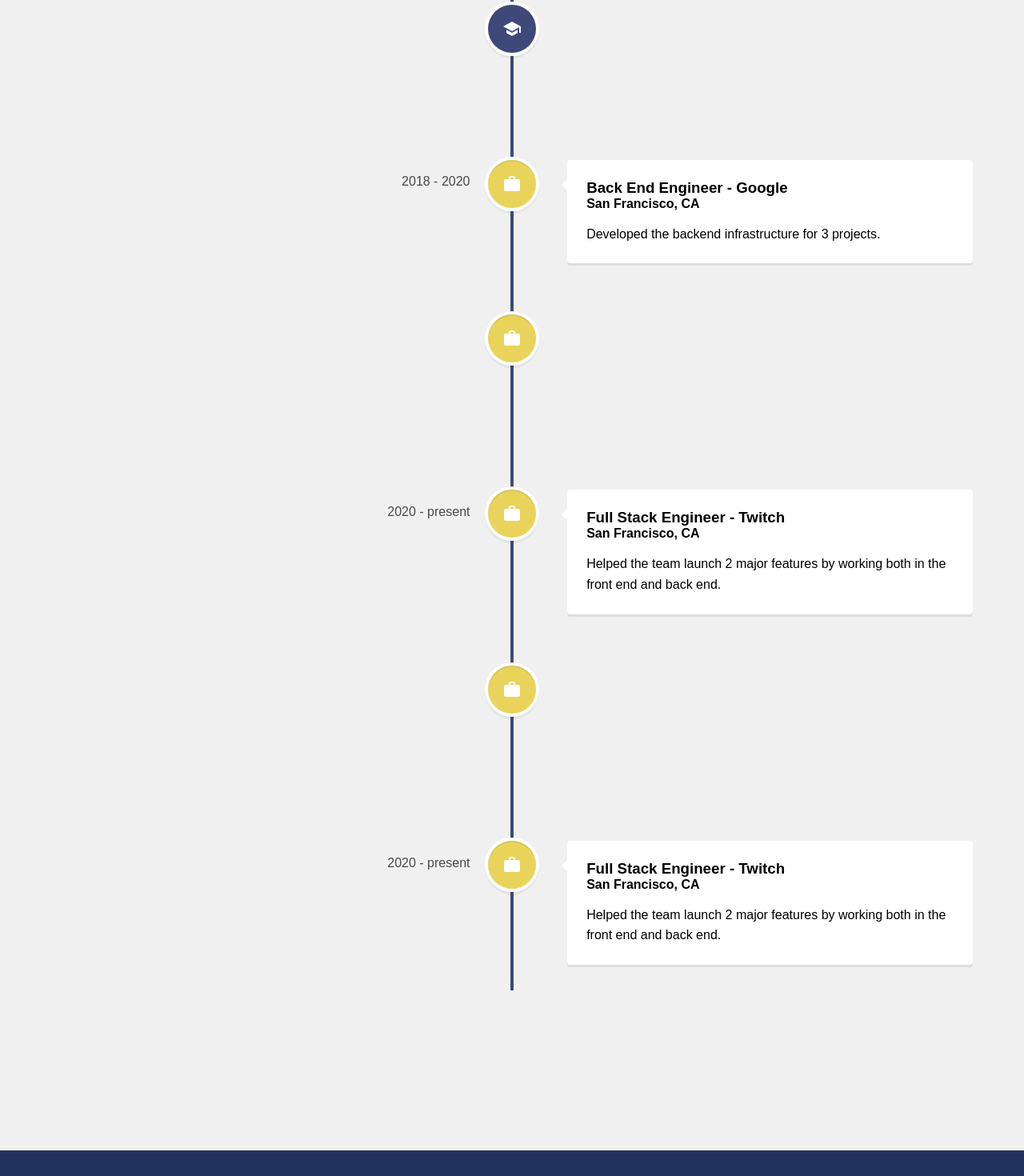
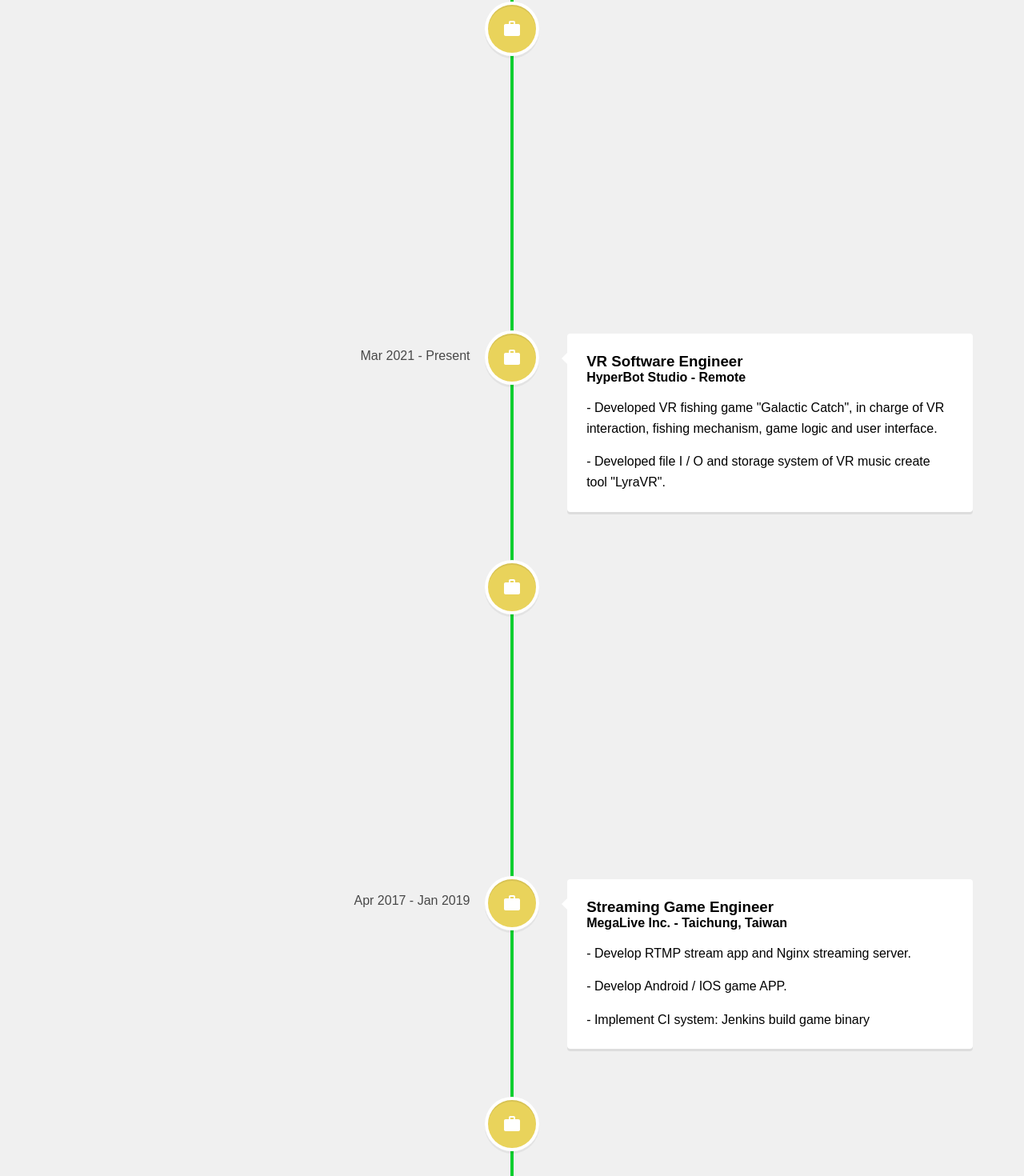
Before and after one commit to chile109/ReactPortfoilio, a React (Create React App) app: page /experience in a window 1280 px wide. Shown: the part 126-1596 px from the top of the page at 80% size. Built offline with nearby package versions, Linux system fonts and the light colour scheme.

Commit message:
add: experience list helper and map it in page

```diff
--- /dev/null
+++ b/src/Helpers/ExperienceList.js
@@ -0,0 +1,76 @@
+import WorkIcon from "@material-ui/icons/Work";
+// import SchoolIcon from "@material-ui/icons/School";
+
+export const ExperienceList = [
+    {
+        Format: { background: "#e9d35b", color: "#fff" },
+        Title: "Full Stack Engineer",
+        Location: "ChapterX - Remote",
+        Icon: <WorkIcon />,
+        Period: "June 2022 - Present",
+        Description: [
+            <p>- Developed Web3 mini games by Unity 3D for metaverse product</p>,
+            <p>- Developed REST API in Node.js game server.</p>,
+            <p>- Developed admin panel by React.js for client data management.</p>,
+            <p>- Maintain Player Data in Postgres DB and AWS service.</p>,
+            <p>- Support solving Solana customer tech issues.</p>],
+    },
+    {
+        Format: { background: "#e9d35b", color: "#fff" },
+        Title: "VR Software Engineer",
+        Location: "HyperBot Studio - Remote",
+        Icon: <WorkIcon />,
+        Period: "Mar 2021 - Present",
+        Description: [
+            <p>- Developed VR fishing game "Galactic Catch", in charge of VR interaction, fishing mechanism, game logic and user interface.</p>,
+            <p>- Developed file I / O and storage system of VR music create tool "LyraVR".</p>]
+        ,
+    },
+    {
+        Format: { background: "#e9d35b", color: "#fff" },
+        Title: "Mobile Game Engineer",
+        Location: "Akatsuki Taiwan Inc. - Taipei, Taiwan",
+        Icon: <WorkIcon />,
+        Period: "Jan 2019 - June 2022",
+        Description: [
+            < p > - Developed Bandai game "ONE PIECE BON! BON! JOURNEY!!" , committed to client part development.</p>,
+            <p>- Maintain SQEX game "Romancing SaGa Re; univerSe", build service environment infrastructure on AWS.</p>,
+            <p>- Handle Product CI / CD on AWS and Jenkins</p>,
+            <p>- Lead the VR breakthrough team, research the latest technology and develop side projects</p>]
+        ,
+    },
+    {
+        Format: { background: "#e9d35b", color: "#fff" },
+        Title: "Streaming Game Engineer",
+        Location: "MegaLive Inc. - Taichung, Taiwan",
+        Icon: <WorkIcon />,
+        Period: "Apr 2017 - Jan 2019",
+        Description: [
+            <p>- Develop RTMP stream app and Nginx streaming server.</p>,
+            <p>- Develop Android / IOS game APP.</p>,
+            <p>- Implement CI system: Jenkins build game binary</p>]
+        ,
+    },
+    {
+        Format: { background: "#e9d35b", color: "#fff" },
+        Title: "Kiosk Game Engineer",
+        Location: "Bright Ideas Design Inc. - Taipei, Taiwan",
+        Icon: <WorkIcon />,
+        Period: "Oct 2016 - Apr 2017",
+        Description: [
+            <p>- Support interactive exhibition case of Taitung Museum of prehistory.</p>,
+            <p>- Developed interactive kiosk of 佛光山文化展示館.</p>,
+            <p>- In charge of 5 areas in 中科院軍方科技展示館 : AHQ simulator, UAV model, Reconnaissance Demo, Energy Introduction kiosks game.</p>]
+    },
+    // {
+    //     Format: { background: "#3e497a", color: "#fff" },
+    //     Title: "Kiosk Game Engineer",
+    //     Location: "Bright Ideas Design Inc. - Taipei, Taiwan",
+    //     Icon: <SchoolIcon />,
+    //     Period: "Oct 2016 - Apr 2017",
+    //     Description: [
+    //         <p>- Support interactive exhibition case of Taitung Museum of prehistory.</p>,
+    //         <p>- Developed interactive kiosk of 佛光山文化展示館.</p>,
+    //         <p>- In charge of 5 areas in 中科院軍方科技展示館 : AHQ simulator, UAV model, Reconnaissance Demo, Energy Introduction kiosks game.</p>]
+    // },
+];
--- a/src/Pages/Experience.js
+++ b/src/Pages/Experience.js
@@ -4,115 +4,31 @@ import {
     VerticalTimelineElement,
 } from "react-vertical-timeline-component";
 import "react-vertical-timeline-component/style.min.css";
-import SchoolIcon from "@material-ui/icons/School";
-import WorkIcon from "@material-ui/icons/Work";
+import { ExperienceList } from "../Helpers/ExperienceList";
 
 function Experience() {
     return (
         <div className="experience">
-            <VerticalTimeline lineColor="#3e497a">
+            <VerticalTimeline lineColor="#0fce2f">
+                {ExperienceList.map((exp, idx) => {
+                    return (
                         <VerticalTimelineElement
-                    className="vertical-timeline-element--education"
-                    date="2014 - 2018"
-                    iconStyle={{ background: "#3e497a", color: "#fff" }}
-                    icon={<SchoolIcon />}
+                            className="vertical-timeline-element--work"
+                            date={exp.Period}
+                            iconStyle={exp.Format}
+                            icon={exp.Icon}
                         >
                             <h3 className="vertical-timeline-element-title">
-                        My Cool University, Vancouver, British Columbia
-                    </h3>
-
-                    <h4 className="vertical-timeline-element-subtitle">
-                        Bachelor's Degree
-                    </h4>
-
-                    <p> Computer Science</p>
-                </VerticalTimelineElement>
-                <VerticalTimelineElement
-                    className="vertical-timeline-element--work"
-                    date="2018 - 2020"
-                    iconStyle={{ background: "#e9d35b", color: "#fff" }}
-                    icon={<WorkIcon />}
-                >
-                    <h3 className="vertical-timeline-element-title">
-                        Back End Engineer - Google
+                                {exp.Title}
                             </h3>
                             <h4 className="vertical-timeline-element-subtitle">
-                        San Francisco, CA
+                                {exp.Location}
                             </h4>
-                    <p>Developed the backend infrastructure for 3 projects.</p>
+                            <p>{exp.Description}</p>
                         </VerticalTimelineElement>
+                    );
+                })}
 
-                <VerticalTimelineElement
-                    className="vertical-timeline-element--work"
-                    date="2020 - present"
-                    iconStyle={{ background: "#e9d35b", color: "#fff" }}
-                    icon={<WorkIcon />}
-                >
-                    <h3 className="vertical-timeline-element-title">
-                        Full Stack Engineer - Twitch
-                    </h3>
-                    <h4 className="vertical-timeline-element-subtitle">
-                        San Francisco, CA
-                    </h4>
-                    <p>
-                        Helped the team launch 2 major features by working both in the front
-                        end and back end.
-                    </p>
-                </VerticalTimelineElement>
-
-                <VerticalTimelineElement
-                    className="vertical-timeline-element--work"
-                    date="2020 - present"
-                    iconStyle={{ background: "#e9d35b", color: "#fff" }}
-                    icon={<WorkIcon />}
-                >
-                    <h3 className="vertical-timeline-element-title">
-                        Full Stack Engineer - Twitch
-                    </h3>
-                    <h4 className="vertical-timeline-element-subtitle">
-                        San Francisco, CA
-                    </h4>
-                    <p>
-                        Helped the team launch 2 major features by working both in the front
-                        end and back end.
-                    </p>
-                </VerticalTimelineElement>
-
-                <VerticalTimelineElement
-                    className="vertical-timeline-element--work"
-                    date="2020 - present"
-                    iconStyle={{ background: "#e9d35b", color: "#fff" }}
-                    icon={<WorkIcon />}
-                >
-                    <h3 className="vertical-timeline-element-title">
-                        Full Stack Engineer - Twitch
-                    </h3>
-                    <h4 className="vertical-timeline-element-subtitle">
-                        San Francisco, CA
-                    </h4>
-                    <p>
-                        Helped the team launch 2 major features by working both in the front
-                        end and back end.
-                    </p>
-                </VerticalTimelineElement>
-
-                <VerticalTimelineElement
-                    className="vertical-timeline-element--work"
-                    date="2020 - present"
-                    iconStyle={{ background: "#e9d35b", color: "#fff" }}
-                    icon={<WorkIcon />}
-                >
-                    <h3 className="vertical-timeline-element-title">
-                        Full Stack Engineer - Twitch
-                    </h3>
-                    <h4 className="vertical-timeline-element-subtitle">
-                        San Francisco, CA
-                    </h4>
-                    <p>
-                        Helped the team launch 2 major features by working both in the front
-                        end and back end.
-                    </p>
-                </VerticalTimelineElement>
             </VerticalTimeline>
         </div>
     );
```
Lines whose indentation alone changed are shown as unchanged.
